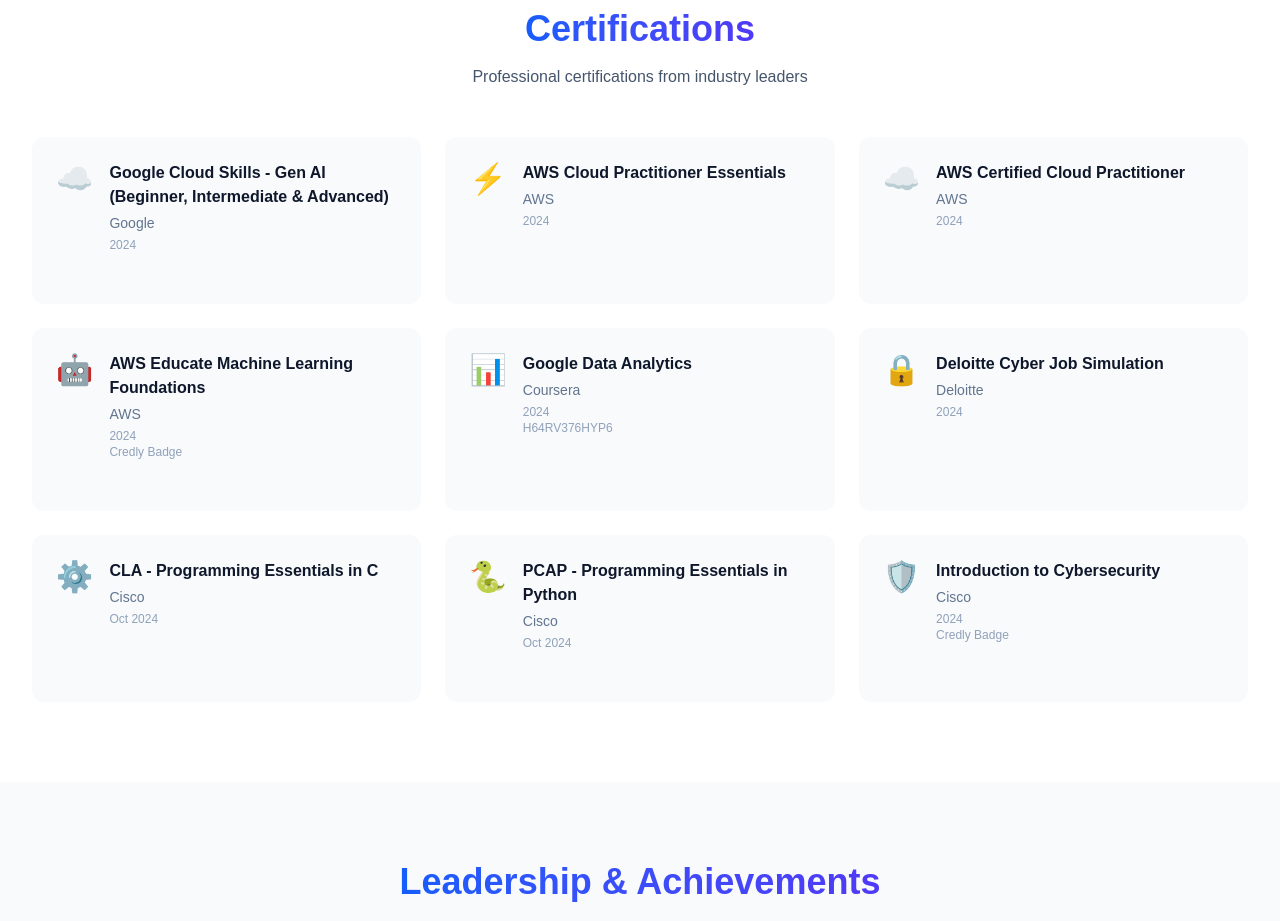
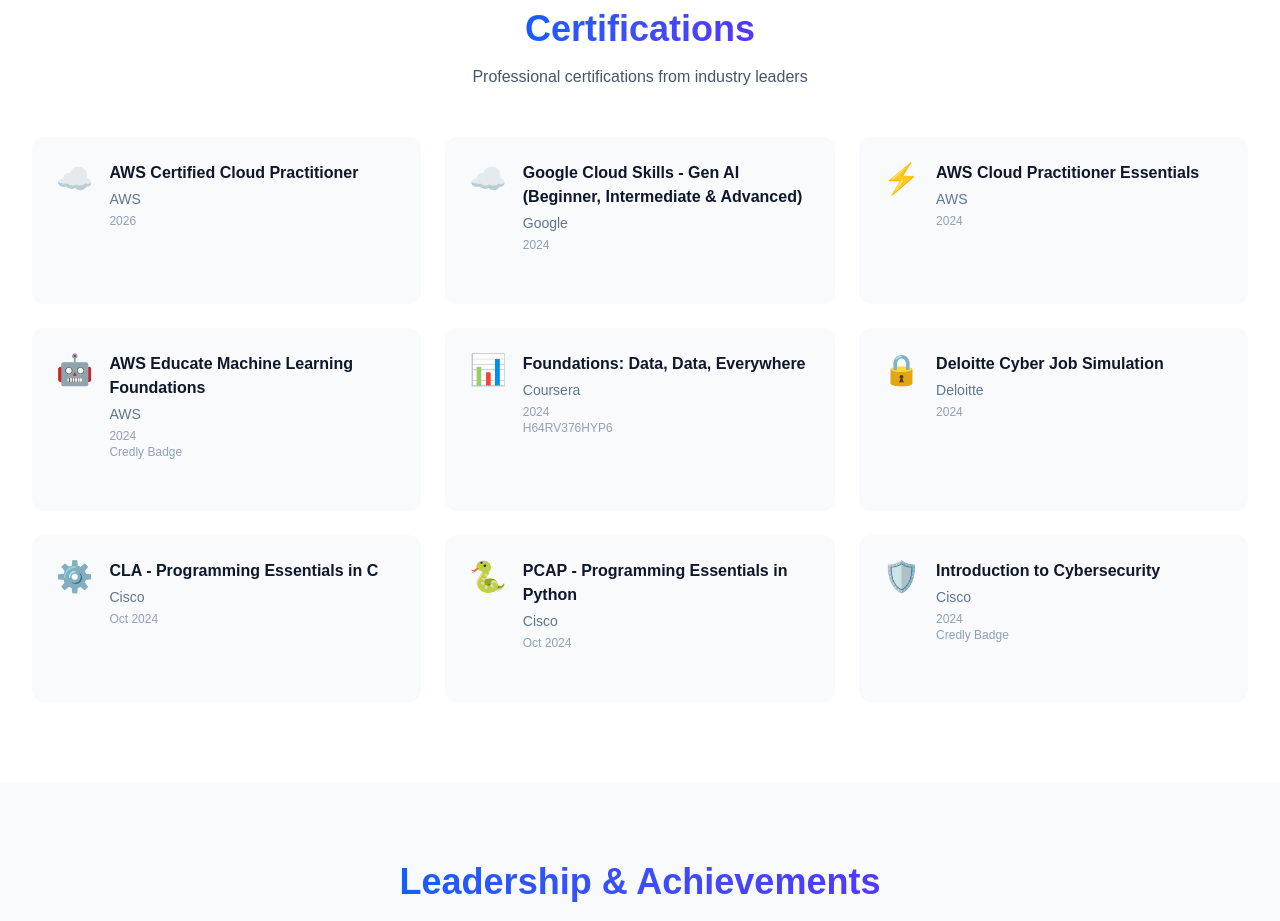
Before and after one commit to Muskanshaik123/muskan-portfolio, a Next.js app: page / in a window 1280 px wide. Shown: the part 2640-3561 px from the top of the page. Built offline with nearby package versions, Linux system fonts and the light colour scheme.

Commit message:
Update page.tsx

```diff
--- a/app/page.tsx
+++ b/app/page.tsx
@@ -116,6 +116,13 @@
       ];
 
   const certifications = [
+	  {
+      name: "AWS Certified Cloud Practitioner",
+      issuer: "AWS",
+      icon: "☁️",
+      link: "https://drive.google.com/file/d/17OJUZQ4HUXUmHaVS98nm74JQTm0uxlqu/view",
+      date: "2026"
+    },
     {
       name: "Google Cloud Skills - Gen AI (Beginner, Intermediate & Advanced)",
       issuer: "Google",
@@ -131,13 +138,6 @@
       date: "2024"
     },
     {
-      name: "AWS Certified Cloud Practitioner",
-      issuer: "AWS",
-      icon: "☁️",
-      link: "https://drive.google.com/file/d/17OJUZQ4HUXUmHaVS98nm74JQTm0uxlqu/view",
-      date: "2024"
-    },
-    {
       name: "AWS Educate Machine Learning Foundations",
       issuer: "AWS",
       icon: "🤖",
@@ -146,7 +146,7 @@
       date: "2024"
     },
     {
-      name: "Google Data Analytics",
+      name: "Foundations: Data, Data, Everywhere",
       issuer: "Coursera",
       icon: "📊",
       link: "https://www.coursera.org/account/accomplishments/verify/H64RV376HYP6",
```
